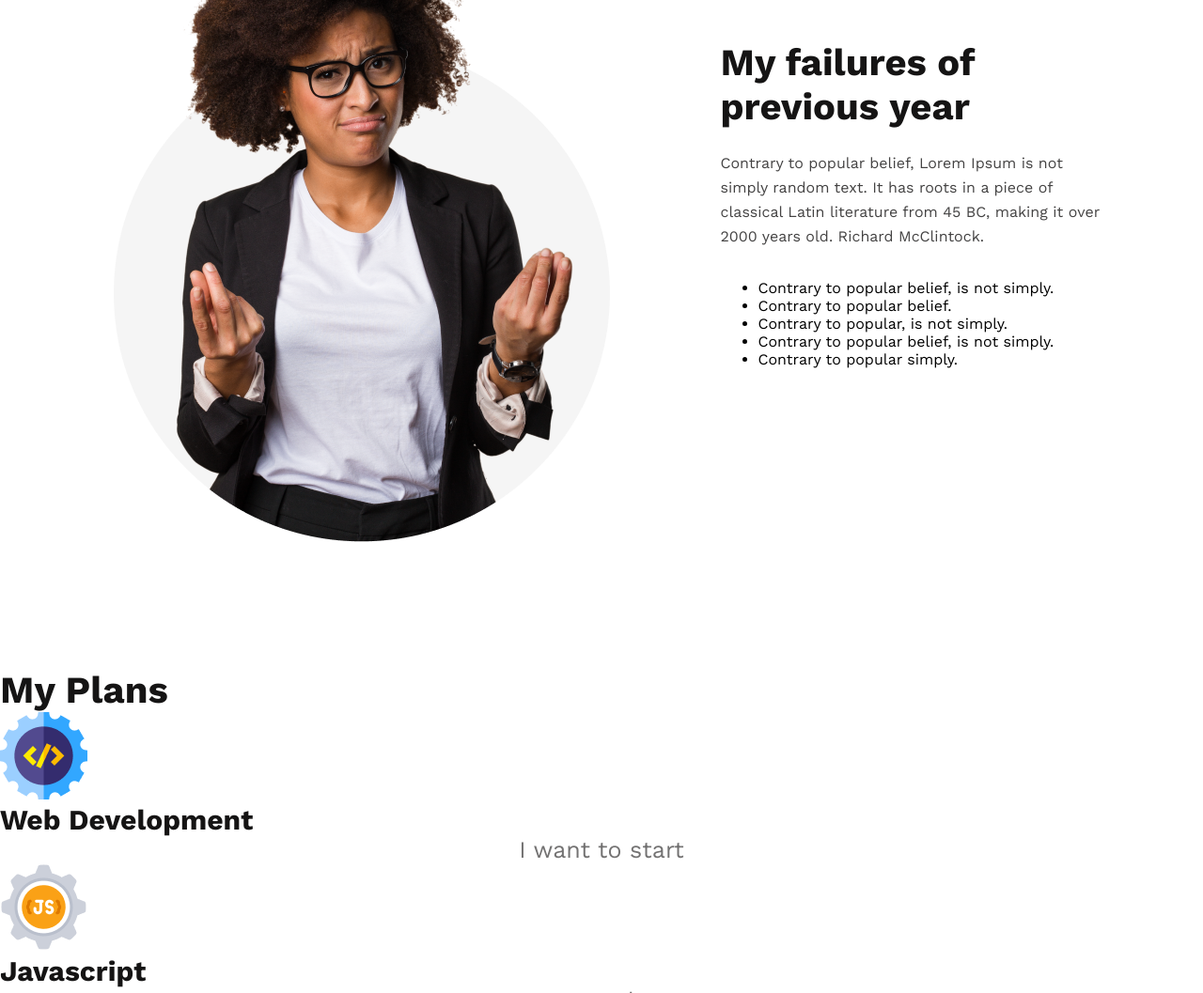
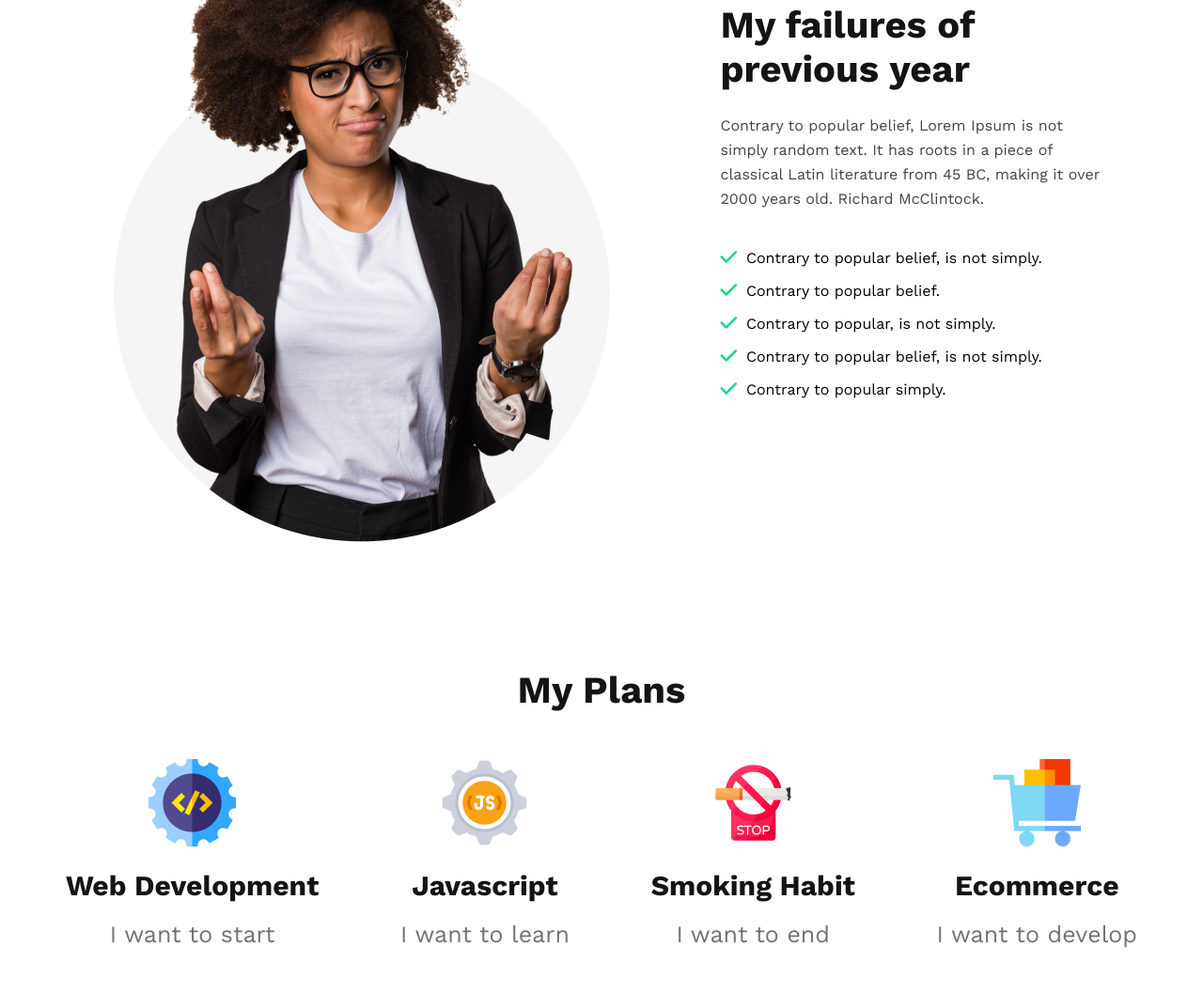
Before and after one commit to topurayhan007/NewYear-NewMission, a plain HTML site: page index.html in a window 1280 px wide. Shown: the part 1077-2134 px from the top of the page at 94% size. Drawn offline with nearby package versions, Linux system fonts and the light colour scheme.

Commit message:
3 sections done

```diff
--- a/index.html
+++ b/index.html
@@ -53,11 +53,11 @@
                     Contrary to popular belief, Lorem Ipsum is not simply random text. It has roots in a piece of classical Latin literature from 45 BC, making it over 2000 years old. Richard McClintock.
                 </p>
                 <ul class="failure-list">
-                    <li class="list-item">Contrary to popular belief, is not simply.</li>
-                    <li class="list-item">Contrary to popular belief.</li>
-                    <li class="list-item">Contrary to popular, is not simply.</li>
-                    <li class="list-item">Contrary to popular belief, is not simply.</li>
-                    <li class="list-item">Contrary to popular simply.</li>
+                    <li class="list-item"><i class="fa-solid fa-check fa-lg"></i>Contrary to popular belief, is not simply.</li>
+                    <li class="list-item"><i class="fa-solid fa-check fa-lg"></i>Contrary to popular belief.</li>
+                    <li class="list-item"><i class="fa-solid fa-check fa-lg"></i>Contrary to popular, is not simply.</li>
+                    <li class="list-item"><i class="fa-solid fa-check fa-lg"></i>Contrary to popular belief, is not simply.</li>
+                    <li class="list-item"><i class="fa-solid fa-check fa-lg"></i>Contrary to popular simply.</li>
                 </ul>
             </div>
         </section>
--- a/style.css
+++ b/style.css
@@ -89,6 +89,14 @@ section{
 
 /* ----------------Sectionwise Styles------------ */
 
+
+/* main section */
+main {
+    max-width: 1140px;
+    margin: 0 auto;
+}
+
+
 /* Header Section */
 .header {
     background-image: url('images/banner/banner3.png');
@@ -128,3 +136,42 @@ section{
     width: 416px;
     margin: auto auto auto 0px;
 }
+
+ul {
+    padding-left: 0px;
+}
+
+/* li */
+.list-item {
+    list-style-type: none;
+    padding: 8px 0px;
+}
+
+/* Fontawesome Icon style */
+i {
+    color: #16D887;
+    margin-right: 10px;
+    align-items: center;
+}
+
+
+/* Plans Section */
+.plan {
+    text-align: center;
+}
+.plan .section-title {
+    margin-bottom: 50px;
+}
+
+.plan-container {
+    display: flex;
+    justify-content: space-between;
+    align-items: center;
+}
+
+.plan-title {
+    margin: 20px auto;
+}
+
+
+/* Skills Section */
```
